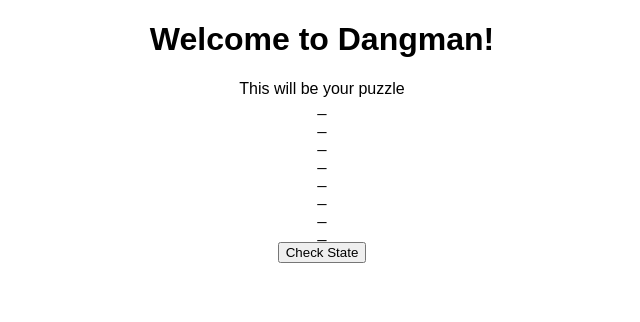
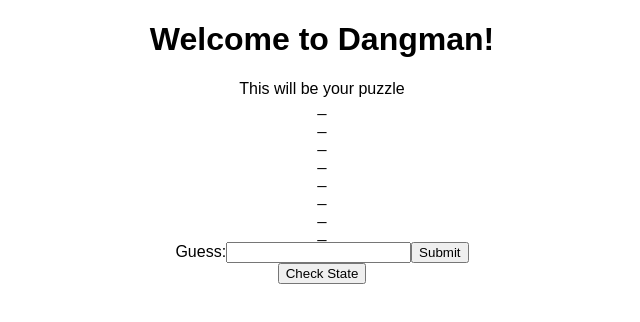
Before and after one commit to wood2jp2/dangman, a React (Create React App) app: page / in a window 1280 px wide. Both pictures are taken after a click on the button "Start a new game!". Shown: the top 322 px of the page, without its empty margins (318-958 px from the left). Built offline with nearby package versions, Linux system fonts and the light colour scheme.

Commit message:
guessbox field changing state

```diff
--- /dev/null
+++ b/src/Components/GuessBox.js
@@ -0,0 +1,51 @@
+import React, { Component } from 'react'
+
+class GuessBox extends Component {
+
+  constructor(props) {
+    super(props)
+    this.state = {
+      all: props,
+      currentGuess: '',
+      submittedGuesses: []
+    }
+  }
+
+  onChange = e => {
+    this.setState({
+      currentGuess: e.target.value.toUpperCase()
+    })
+    console.log(this.state.currentGuess)
+  }
+
+  submitGuess = e => {
+    e.preventDefault()
+    this.state.submittedGuesses.push[3]
+    console.log(this.state.submittedGuesses)
+  }
+
+  render() {
+    return (
+      <form
+        value={this.state.currentGuess}
+        onSubmit={e => {
+          this.submitGuess(e)
+        }}>
+        <label>
+          Guess:
+        <input
+          type="text"
+          name="name"
+          maxLength='1'
+          value={this.state.currentGuess}
+          onChange={this.onChange}
+          />
+        </label>
+        <input type="submit" value="Submit" />
+      </form>
+    )
+  }
+
+}
+
+export default GuessBox
--- a/src/Components/Puzzle.js
+++ b/src/Components/Puzzle.js
@@ -1,5 +1,6 @@
 import React, { Component } from 'react'
 import PuzzleLetter from './PuzzleLetter'
+import GuessBox from './GuessBox'
 
 class Puzzle extends Component {
 
@@ -29,21 +30,24 @@ class Puzzle extends Component {
       gameInProgress: true,
       currentPuzzle: randomPuzzle
     })
-    console.log(this.state)
   }
 
   render() {
+    let startButton = null
+    let puzzle = null
+    let guessBox = null
+    if (!this.state.gameInProgress) {
+      startButton = <button name='newGameButton' onClick={ e => this.initiateGame(e)}>Start a new game!</button>
+    } else {
+      puzzle = this.state.currentPuzzle.map( (x,i) => <PuzzleLetter props={this.state} key={i}/>)
+      guessBox = <GuessBox puzzle={this.state.currentPuzzle}/>
+    }
     return (
       <div>
         This will be your puzzle
-        { this.state.gameInProgress ? (
-
-          this.state.currentPuzzle.map( (x,i) => <PuzzleLetter props={x} key={i}/>)
-        ) : (
-          <button
-            name='newGameButton'
-            onClick={ e => this.initiateGame(e)}>Start a new game!</button>
-        )}
+        {startButton}
+        {puzzle}
+        {guessBox}
         <button
           name='checkState'
           onClick={ e => this.checkState(e)}>Check State</button>
--- a/src/Components/PuzzleLetter.js
+++ b/src/Components/PuzzleLetter.js
@@ -1,7 +1,7 @@
 import React, { Component } from 'react'
 
 const PuzzleLetter = props => {
-  console.log(props)
+  console.log(props.props)
   return (<div>_</div>)
 }
 
```
